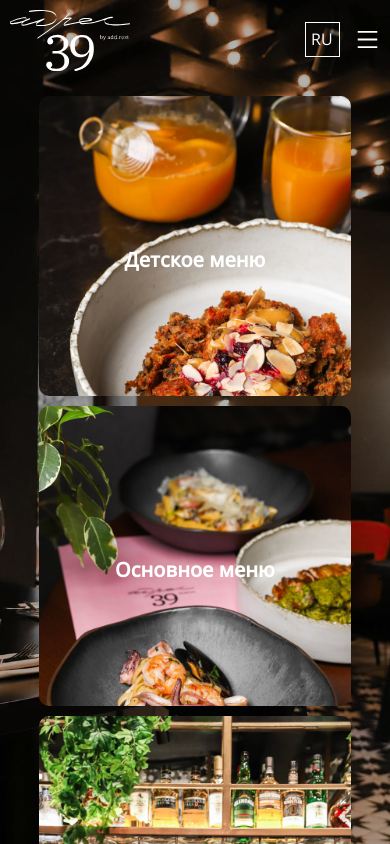
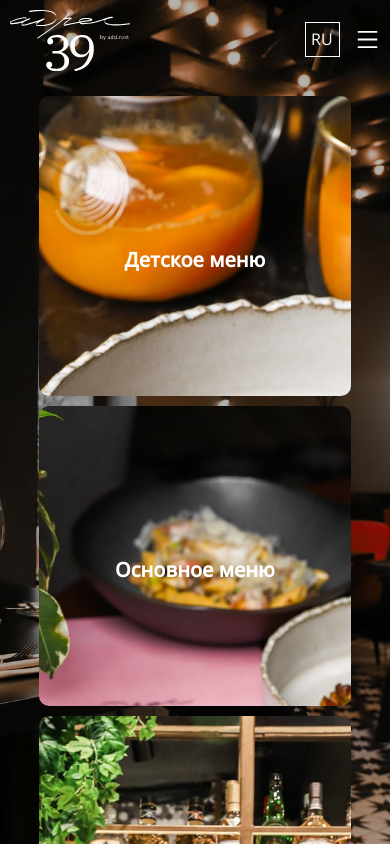
Before and after one commit to Sonicxsz/SSRAddress39, a Next.js app: page /menuPage in a window 390 px wide. Shown: the top 844 px of the page. Built offline with nearby package versions, Linux system fonts and the light colour scheme.

Commit message:
some changes

```diff
--- a/src/components/screen/delevery/delevery.tsx
+++ b/src/components/screen/delevery/delevery.tsx
@@ -94,13 +94,13 @@ import Head from "next/head";
 	return (
 		<>
 		<Head>
-            	<title>Доставка в ресторание Адрес39</title>
+            	<title>Заказать доставку в ресторание Адрес39</title>
                 <meta
                     name="description"
-                    content="Доставка или Самовывоз в ресторане Адрес39"
+                    content="Доставка или Самовывоз в ресторане Адрес39 в Москве"
                 />
 				<meta name="description"
-                    content='Адрес39 – Доставка и самовывоз в ресторане Адрес39-разные блюда от шеф повара высшей категории'
+                    content='Адрес39 – Доставка и самовывоз в ресторане Адрес39 - разные блюда от шеф повара высшей категории'
                 />
                 <meta name="robots" content="index, follow" />
                 <meta
--- a/src/components/ui/menuItem/MenuItem.tsx
+++ b/src/components/ui/menuItem/MenuItem.tsx
@@ -7,7 +7,7 @@ function MenuItem({ name, img, src }: MenuItemProps) {
         <div className={styles.menuItemWrapper}>
             <a href={src} target="_blank" rel="noreferrer">
                 <h2 className={styles.menuPageTitle}>{name}</h2>
-                <img src={img} alt={name}  />
+                <Image src={img} alt={name} width={400} height={760}  className={styles.img}/>
             </a>
             <div className={styles.line}></div>
         </div>
--- a/src/components/ui/menuItem/menuItem.module.css
+++ b/src/components/ui/menuItem/menuItem.module.css
@@ -20,11 +20,11 @@
     z-index: 100;
 }
 
-.menuItemWrapper img {
+
+.img{
     width: 100%;
     object-fit: contain;
 }
-
 .menuPageTitle {
     width: 100%;
     text-align: center;
@@ -69,7 +69,7 @@
         overflow: hidden;
 
     }
-    .menuItemWrapper img {
+    .img {
         object-fit: cover;
     }
 
```
